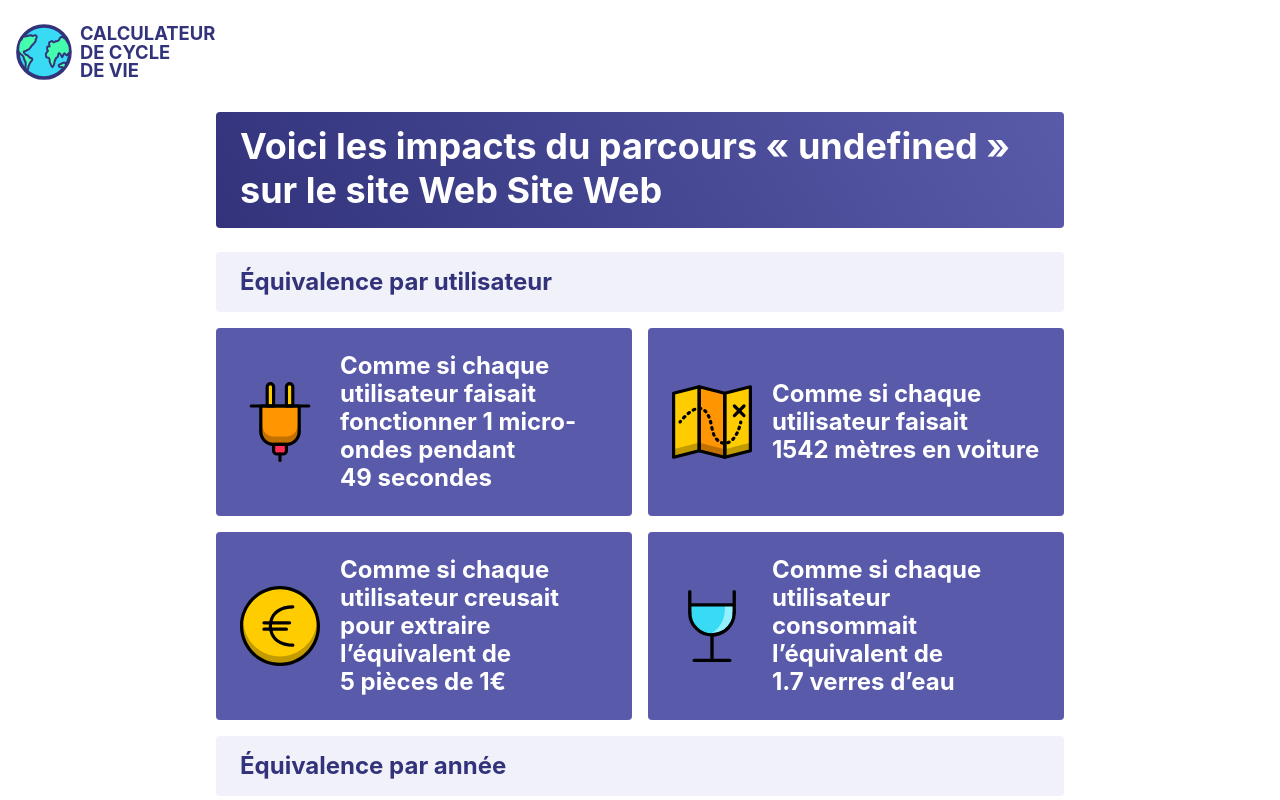
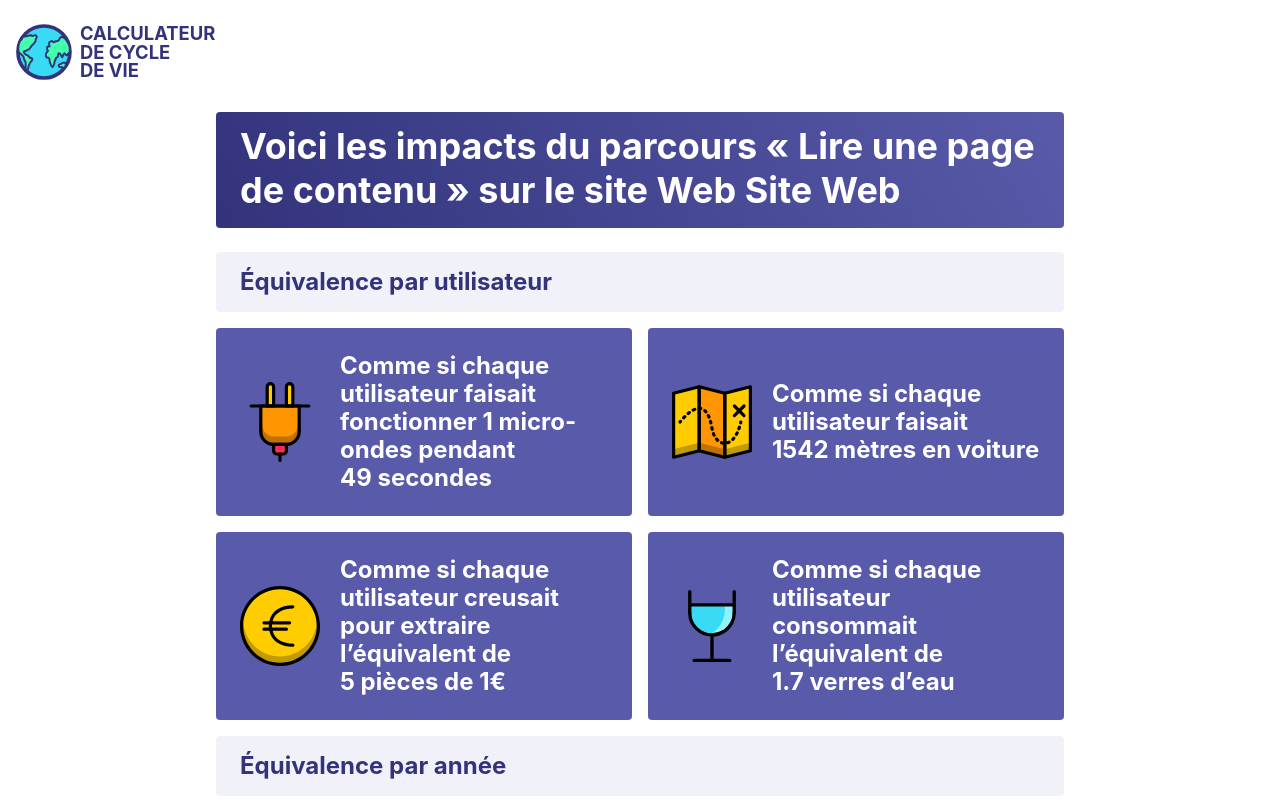
Before and after one commit to adrienloup/lcc, a React (Vite) app: page /lcc/impact-ecologique in a window 1280 px wide. Shown: the top 800 px of the page. Built offline with nearby package versions, Linux system fonts and the light colour scheme.

Commit message:
Initialize lcc project

```diff
--- a/src/contexts/data.ts
+++ b/src/contexts/data.ts
@@ -3,6 +3,7 @@ import { createContext } from 'react'
 export const DataContext = createContext({
   data: {
     name: 'Site Web',
+    journey: 'Lire une page de contenu',
     user: 2500,
     duration: 3,
     userlocated: 'fr',
@@ -14,6 +15,7 @@ export const DataContext = createContext({
   },
   setData: (data: {
     name: string,
+    journey: string,
     user: number,
     duration: number,
     userlocated: string,
```
